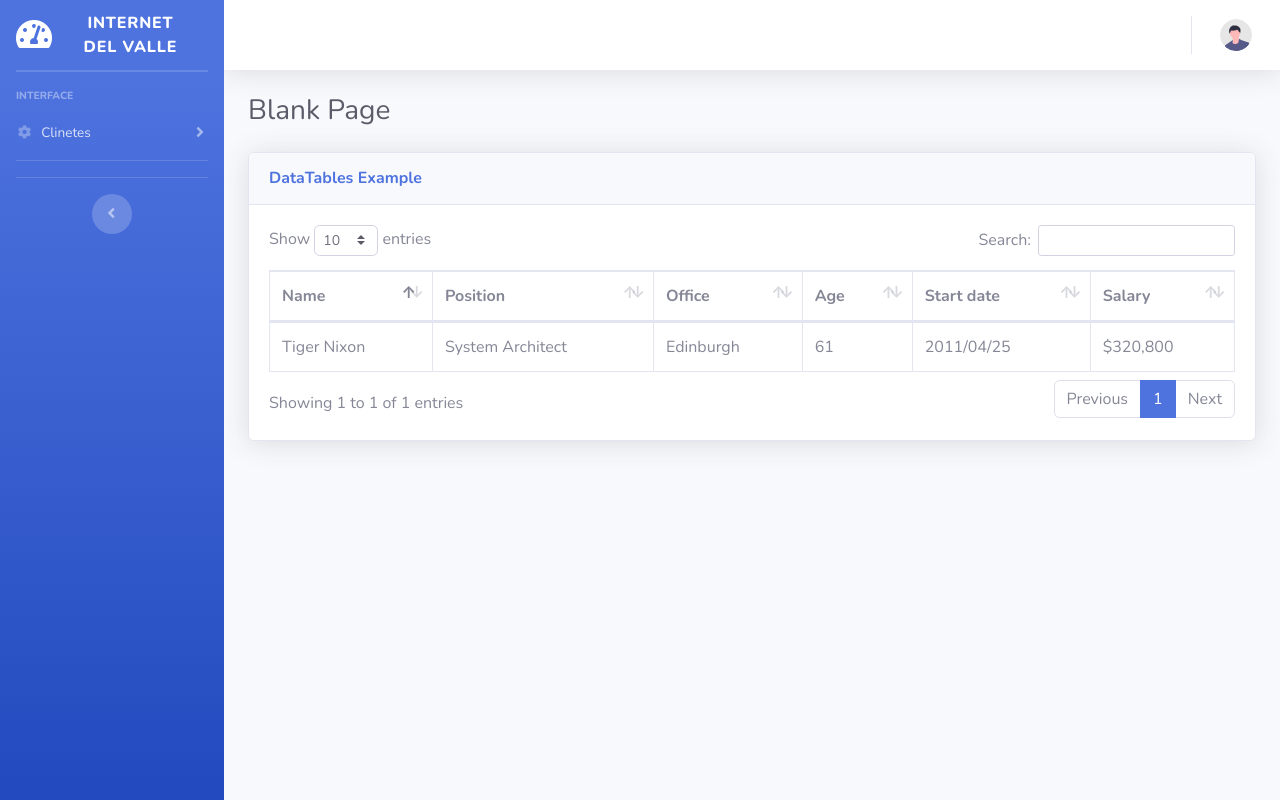
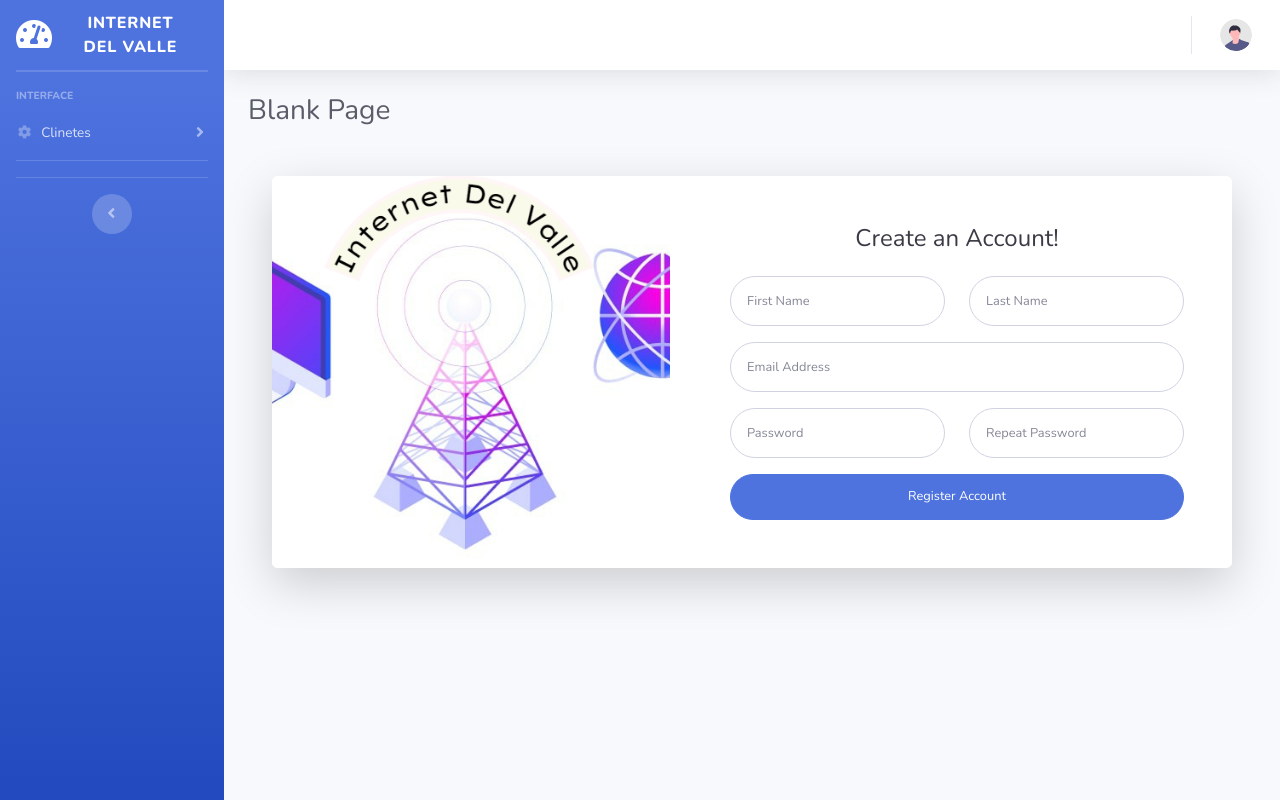
Before and after one commit to CarlosIrigoyen/IspDelValle, a Django app: page /inicio/ in a window 1280 px wide. Run offline with Django 4.2, Linux system fonts and the light colour scheme; some libraries are stand-ins or nearby versions.

Commit message:
agregado el template base de creacion

```diff
--- a/Isp/Isp/views.py
+++ b/Isp/Isp/views.py
@@ -14,4 +14,4 @@ class IndexView(TemplateView):
 
 
 class ExampleView(TemplateView):
-    template_name = 'listado_base.html'
+    template_name = 'form_base.html'
--- a/Isp/templates/form_base.html
+++ b/Isp/templates/form_base.html
@@ -1,6 +1,6 @@
-{% extends 'base2.html'%}
+{% extends 'home.html' %}
 {% load static %}
-{% block body%}
+{% block content %}
     <div class="container">
         <div class="card o-hidden border-0 shadow-lg my-5">
             <div class="card-body p-0">
@@ -10,7 +10,7 @@
                     <div class="col-lg-7">
                         <div class="p-5">
                             <div class="text-center">
-                                <h1 class="h4 text-gray-900 mb-4">Alta Cliente</h1>
+                                <h1 class="h4 text-gray-900 mb-4">Create an Account!</h1>
                             </div>
                             <form class="user">
                                 <div class="form-group row">
@@ -23,15 +23,9 @@
                                             placeholder="Last Name">
                                     </div>
                                 </div>
-                                <div class="form-group row">
-                                    <div class="col-sm-6 mb-3 mb-sm-0">
-                                        <input type="text" class="form-control form-control-user" id="exampleFirstName"
-                                            placeholder="Second Name">
-                                    </div>
-                                    <div class="col-sm-6">
-                                        <input type="text" class="form-control form-control-user" id="exampleLastName"
-                                            placeholder="Most Name">
-                                    </div>
+                                <div class="form-group">
+                                    <input type="email" class="form-control form-control-user" id="exampleInputEmail"
+                                        placeholder="Email Address">
                                 </div>
                                 <div class="form-group row">
                                     <div class="col-sm-6 mb-3 mb-sm-0">
@@ -43,16 +37,14 @@
                                             id="exampleRepeatPassword" placeholder="Repeat Password">
                                     </div>
                                 </div>
-                                <a href="#" class="btn btn-primary btn-user btn-block">
-                                    Registrar Cliente
+                                <a href="login.html" class="btn btn-primary btn-user btn-block">
+                                    Register Account
                                 </a>
-                                <hr>
                             </form>
-                            <hr>
                         </div>
                     </div>
                 </div>
             </div>
         </div>
     </div>
-{% endblock body%}
+{% endblock content %}
--- a/Isp/templates/home.html
+++ b/Isp/templates/home.html
@@ -123,8 +123,8 @@
                     <!-- Page Heading -->
                     <h1 class="h3 mb-4 text-gray-800">Blank Page</h1>
                     <!-- /.container-fluid -->
-                    {% block listado %}
-                    {% endblock listado %}
+                    {% block content %}
+                    {% endblock content %}
                 </div>
 
             </div>
--- a/Isp/templates/listado_base.html
+++ b/Isp/templates/listado_base.html
@@ -1,7 +1,7 @@
 {% extends 'home.html' %}
 {% load static %}
 
-{% block listado%}
+{% block  content%}
     <div class="card shadow mb-4">
         <div class="card-header py-3">
             <h6 class="m-0 font-weight-bold text-primary">DataTables Example</h6>
@@ -34,4 +34,4 @@
             </div>
         </div>
     </div>
-{% endblock listado %}
+{% endblock content %}
```
